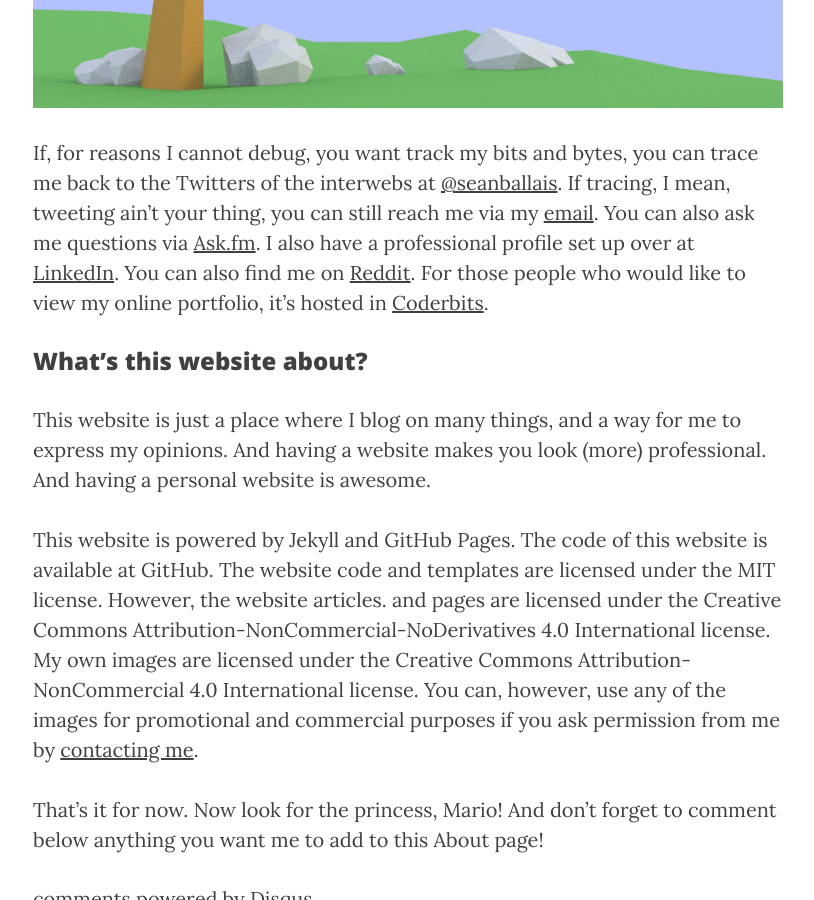
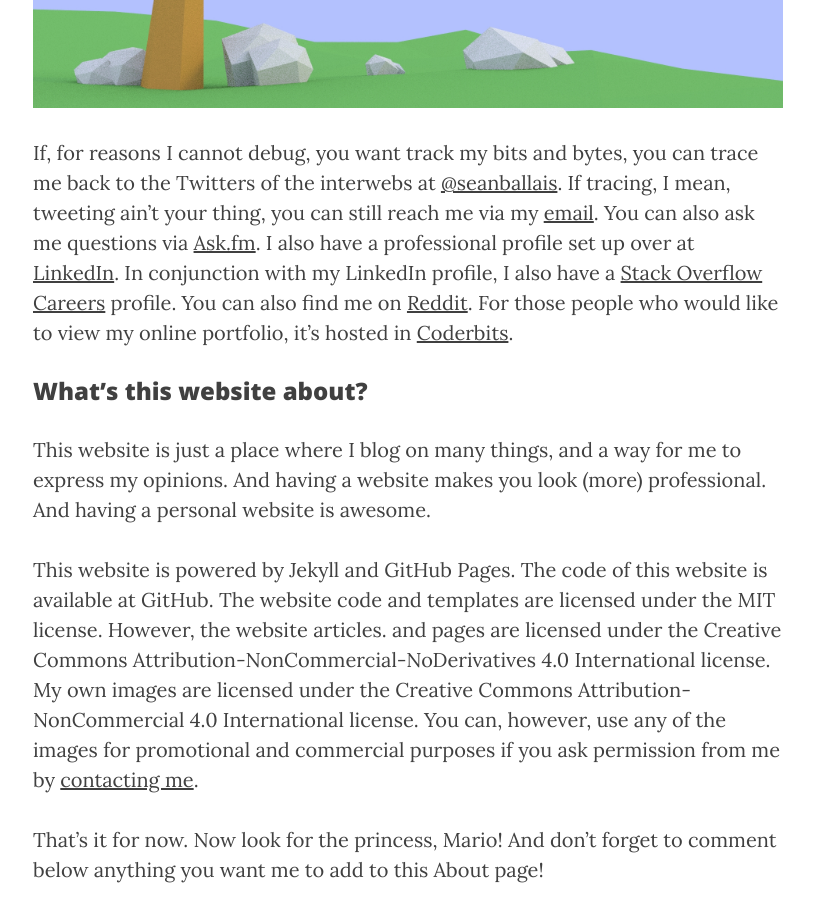
Before and after one commit to seanballais/seanballais.github.io, a Jekyll site: the page built from about.md, in a window 1280 px wide and 900 px high, scrolled down 2770 px. Shown: the whole window, without its empty margins (232-1046 px from the left). Built offline with Jekyll 4.4.1, drawn with Linux system fonts in a browser that asks for light colours; nearby versions of some CDN libraries; comment, search, counter and statistics services are not loaded.

Commit message:
Updated the About and Contact page.

```diff
--- a/about.md
+++ b/about.md
@@ -24,7 +24,7 @@ Whenever I’m not coding, I would sometimes be seen playing sports and hanging
 
 ![One of my sample arts](/static/img/about/art-sample.jpg)
 
-If, for reasons I cannot debug, you want track my bits and bytes, you can trace me back to the Twitters of the interwebs at [@seanballais](https://www.twitter.com/seanballais). If tracing, I mean, tweeting ain’t your thing, you can still reach me via my [email]({{site.url}}/contact/). You can also ask me questions via [Ask.fm](https://ask.fm/sfballais123). I also have a professional profile set up over at [LinkedIn](https://www.linkedin.com/in/seanballais). You can also find me on [Reddit](https://www.reddit.com/user/seanballais). For those people who would like to view my online portfolio, it’s hosted in [Coderbits](http://www.coderbits.com/sfballais123).
+If, for reasons I cannot debug, you want track my bits and bytes, you can trace me back to the Twitters of the interwebs at [@seanballais](https://www.twitter.com/seanballais). If tracing, I mean, tweeting ain’t your thing, you can still reach me via my [email]({{site.url}}/contact/). You can also ask me questions via [Ask.fm](https://ask.fm/sfballais123). I also have a professional profile set up over at [LinkedIn](https://www.linkedin.com/in/seanballais). In conjunction with my LinkedIn profile, I also have a [Stack Overflow Careers](http://careers.stackoverflow.com/seanballais) profile. You can also find me on [Reddit](https://www.reddit.com/user/seanballais). For those people who would like to view my online portfolio, it’s hosted in [Coderbits](http://www.coderbits.com/sfballais123).
 
 ### What’s this website about?
 
--- a/contact.html
+++ b/contact.html
@@ -21,4 +21,4 @@ header-img: "img/contact-bg.jpg"
         </div>
     </form>
 </div>
-<p>I'm also available on <a href="https://www.facebook.com/seanballais">Facebook</a>, <a href="https://www.twitter.com/seanballais/">Twitter</a> (in case you prefer to drop me a line with only 140 characters), <a href="https://www.reddit.com/user/seanballais">Reddit</a>, and <a href="https://www.linkedin.com/in/seanballais">LinkedIn</a>. My email address is <script type="text/javascript">var email = "sfballais123", host = "gmail.com", emailAddress = email + host; document.write('<a href="mailto:' + emailAddress + '">' + emailAddress + '</a>');</script> should you need it.</p>
+<p>I'm also available on <a href="https://www.facebook.com/seanballais">Facebook</a>, <a href="https://www.twitter.com/seanballais/">Twitter</a> (in case you prefer to drop me a line with only 140 characters), <a href="https://www.reddit.com/user/seanballais">Reddit</a>, and <a href="https://www.linkedin.com/in/seanballais">LinkedIn</a>. My email address is <script type="text/javascript">var email = "sean", host = "seanballais.ml", emailAddress = email + host; document.write('<a href="mailto:' + emailAddress + '">' + emailAddress + '</a>');</script> should you need it.</p>
```
